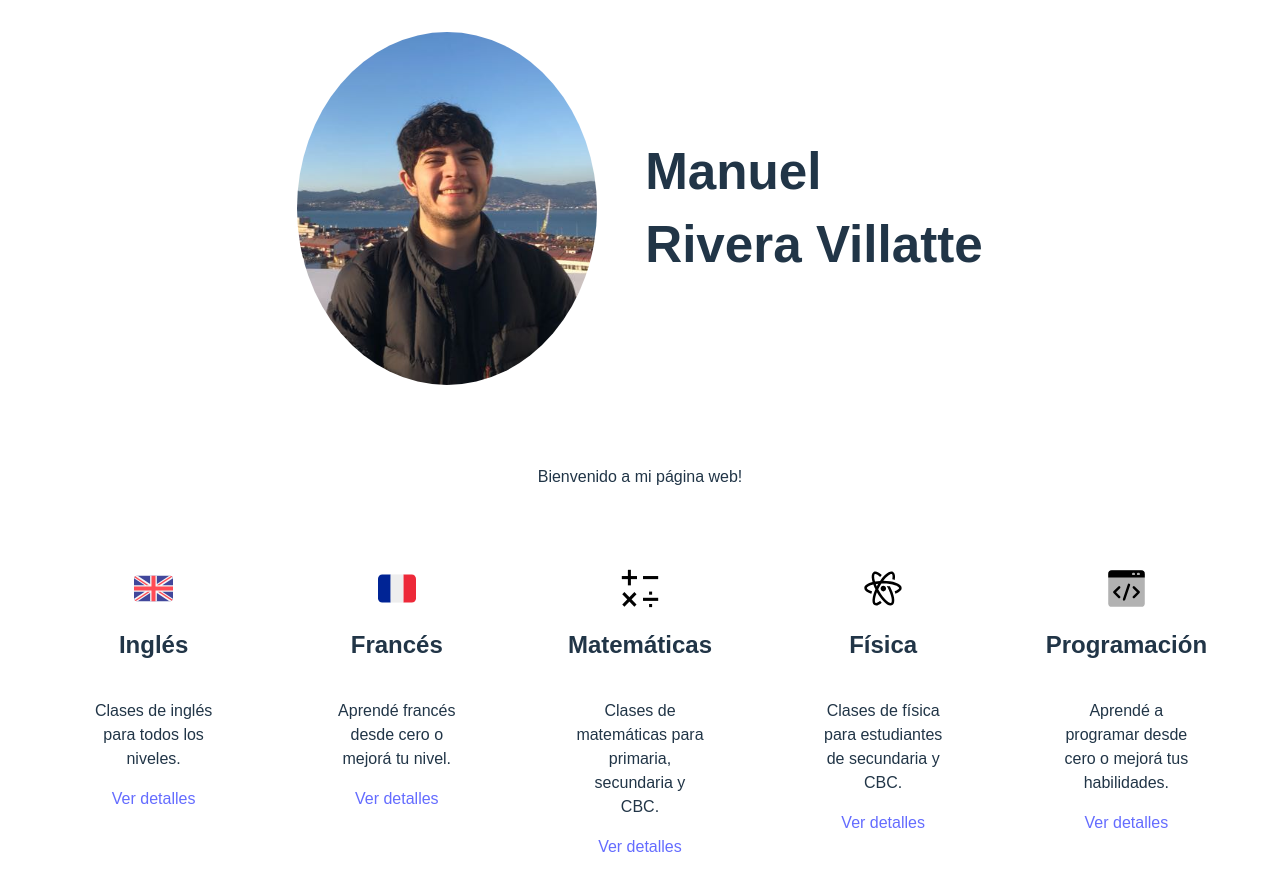
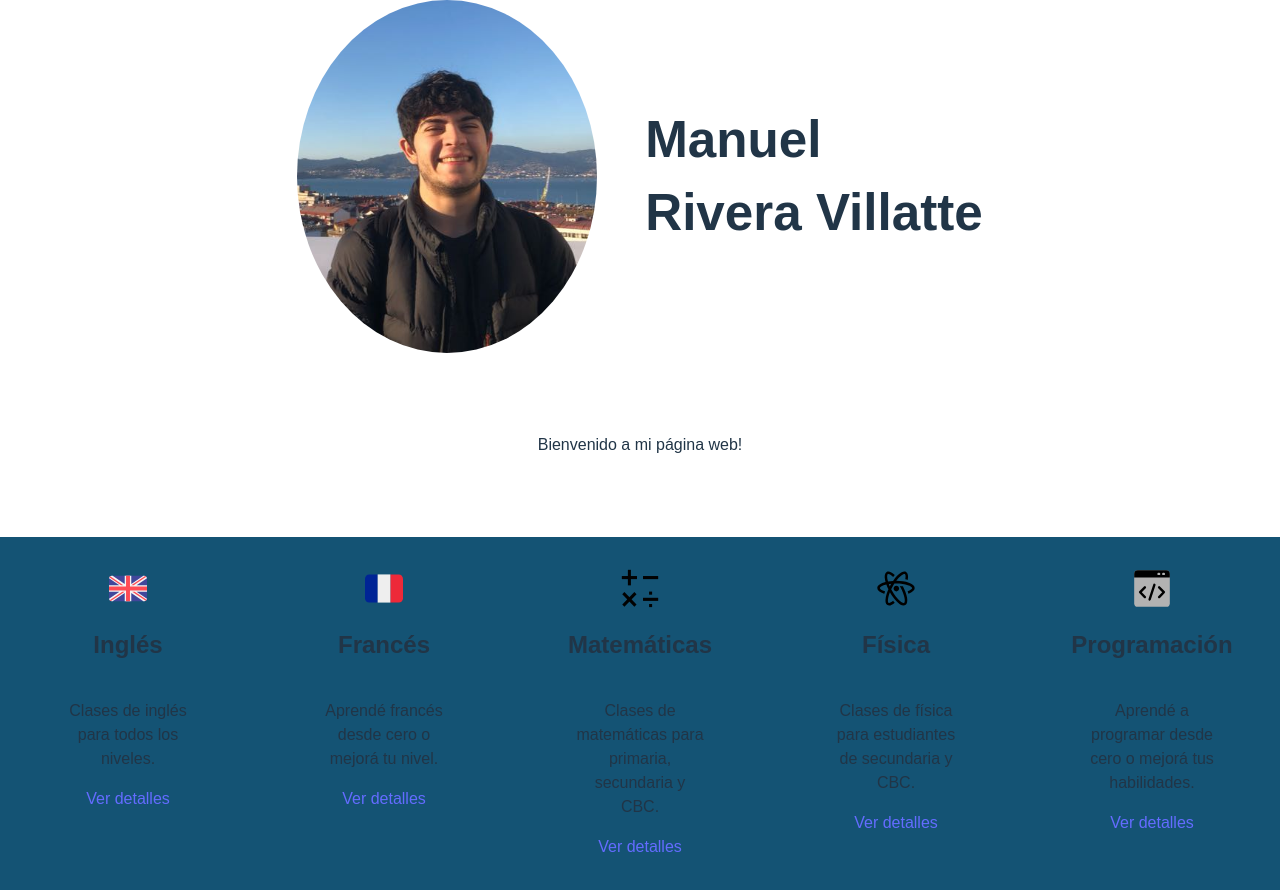
Before and after one commit to ManusaRivi/web-profe-particular, a React (Vite) app: page / in a window 1280 px wide. Built offline with nearby package versions, Linux system fonts and the light colour scheme.

Commit message:
add background color to courses section, fixed padding

```diff
--- a/src/App.css
+++ b/src/App.css
@@ -1,7 +1,6 @@
 #root {
   width: 100%;
   margin: 0 auto;
-  padding: 2rem;
   text-align: center;
 }
 
@@ -47,4 +46,6 @@ h1 {
     flex-direction: row;
     flex-wrap: wrap;
     justify-content: space-around;
+    background-color: var(--background-accent);
+    padding: 2rem 0;
 }
```
